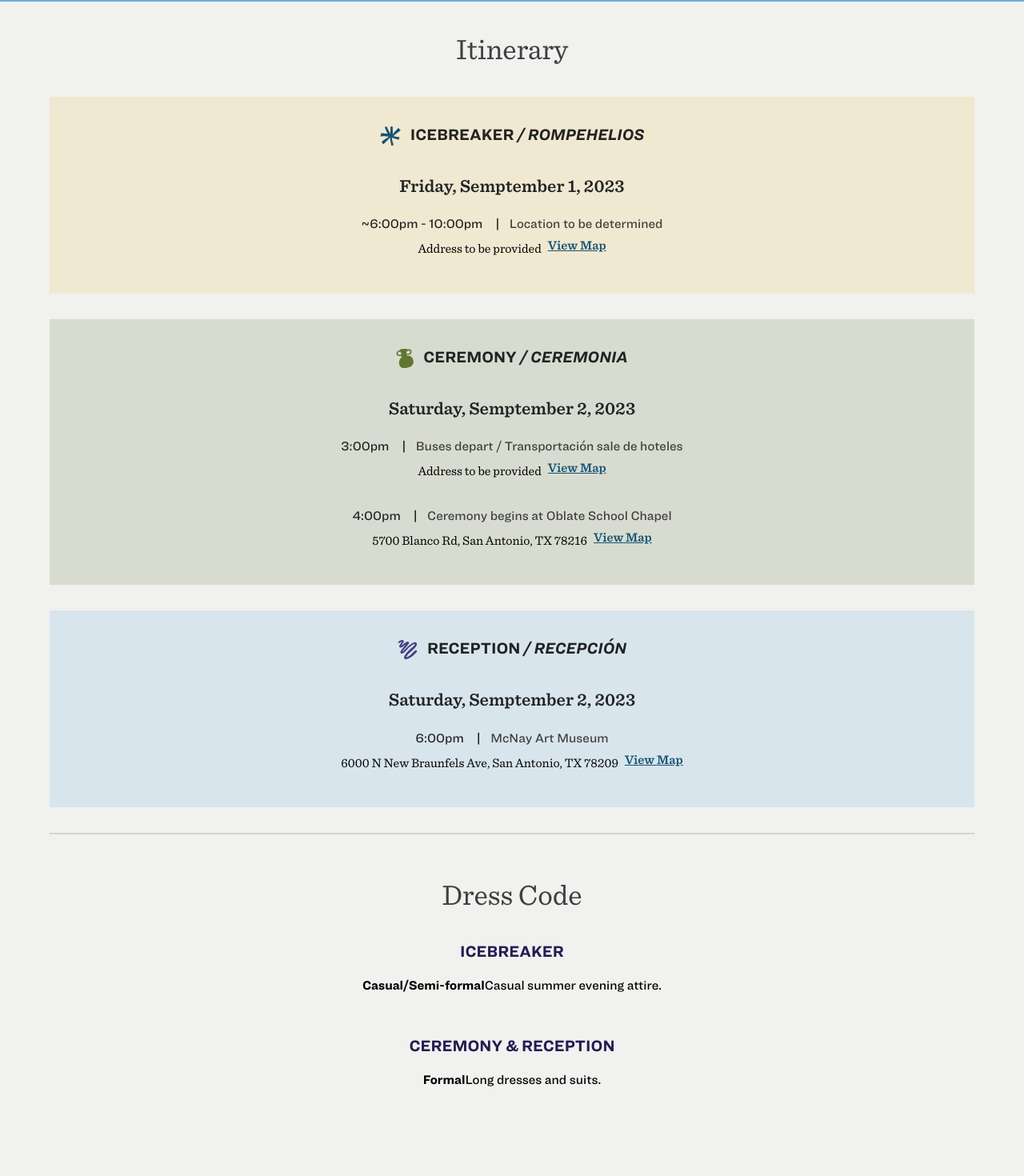
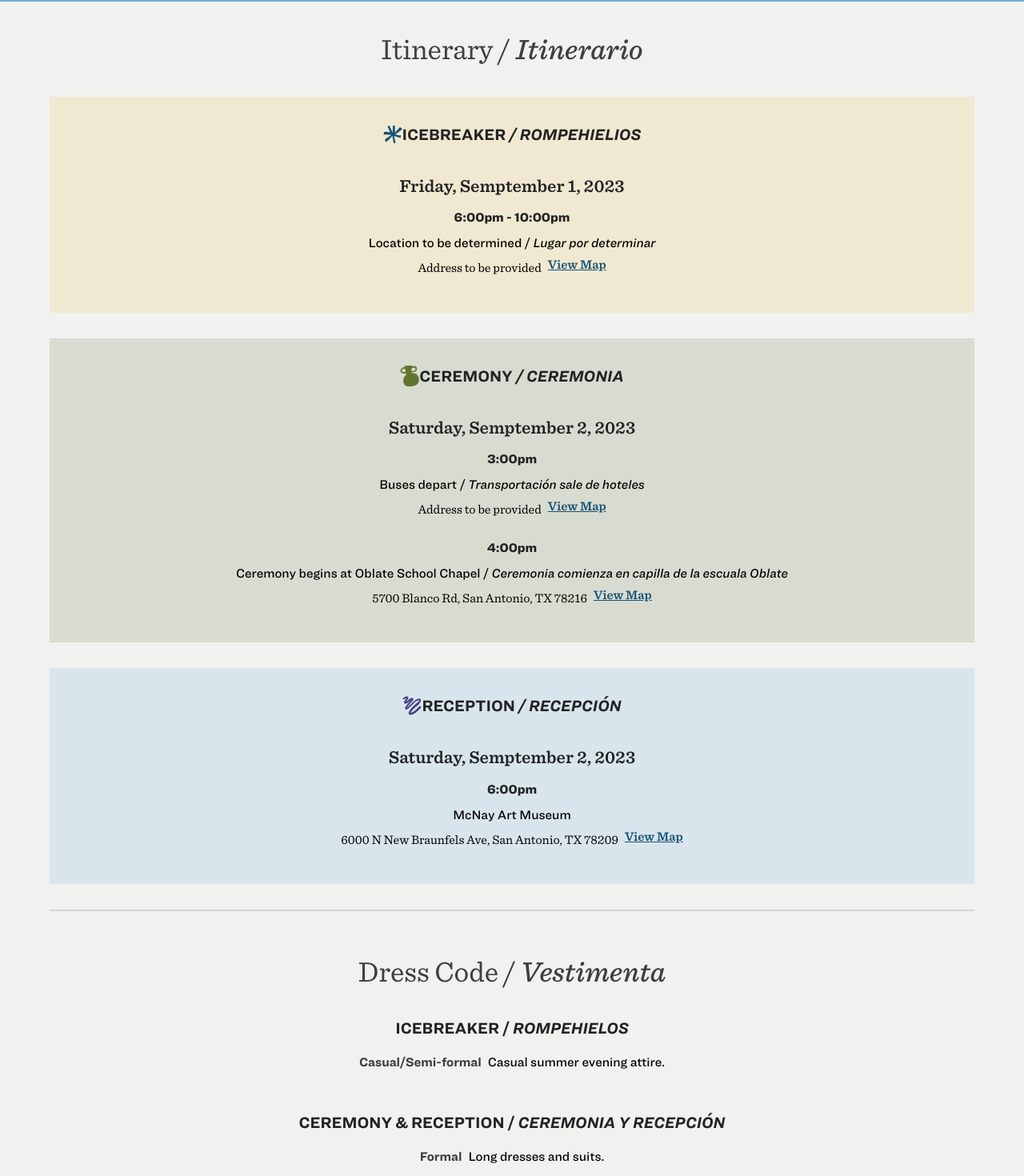
Before and after one commit to gabrielkilly/nabby-wedding, a Next.js app: page /itinerary in a window 1280 px wide. Shown: the part 80-1550 px from the top of the page at 80% size. Built offline with nearby package versions, Linux system fonts and the light colour scheme.

Commit message:
styling updates in progress

```diff
--- a/pages/index.tsx
+++ b/pages/index.tsx
@@ -23,21 +23,23 @@ export default function Home() {
         <Navbar />
           <div className="flex-auto">
             <div className="flex h-full lg:w-[1/2]">
-              <div className="flex flex-col justify-evenly lg:justify-center gap-8 lg:gap-16 xl:gap-32 items-center lg:w-1/2">
+              <div className="flex flex-col justify-evenly lg:justify-center gap-8 lg:gap-16 2xl:gap-32 items-center lg:w-1/2">
                 <div className="block lg:hidden w-full h-52 md:h-96 bg-[url('/index-main.png')] bg-cover bg-no-repeat bg-top"/>
                 <div className="flex flex-col max-w-xl px-4 text-center justify-center items-center space-y-8">
                   <h4 className="lg:hidden text-center">GABBY & NAYELI</h4>
                   <p className="p1 text-center">We’re getting married! And we are so excited for you to celebrate with us, in just <strong>{daysUntilWedding()} days!</strong></p>
                   <hr className="w-20 border-moss-300 border-t-1 border-b-2 rounded"/>
-                  <p className="p1 text-center">¡Nos vamos a casar! Con muchísima emoción, te esperamos en <strong>{daysUntilWedding()} días!</strong></p>
+                  <p className="p1 text-center italic">¡Nos vamos a casar! Con muchísima emoción, te esperamos en <strong>{daysUntilWedding()} días!</strong></p>
                 </div>
-                <div className="flex flex-col justify-around items-center bg-[#D8DCD0] rounded py-8 px-12 lg:py-16 lg:px-28 mb-4 lg:mb-0 ">
+                <div className="flex flex-col justify-around items-center bg-[#D8DCD0] rounded py-8 px-12 lg:py-16 lg:px-28 mb-4 lg:mb-8 ">
                   <div className="flex flex-col justify-center items-center">
                     <img src="plant.svg" />
                     <h3 className='text-center'>San Antonio, TX</h3>
                     <h4 className='small text-center p1'>September 1-2, 2023</h4>
                   </div>
                   <a href={NavItems.rsvp.url}><button className="mt-8 primary"><h4 className="text-white">RSVP</h4></button></a>
+                  <p className='text-gray-700 p3 mt-4 mb-1 lg:mb-0'>Please RSVP by July 15, 2023</p>
+                  <p className='text-gray-700 italic p3 text-center'>Favor de confirmar antes del 15 de julio 2023</p>
                 </div>
               </div>
               <div className=" hidden lg:flex flex-col justify-center items-center w-1/2 bg-[url('/index-main.png')] bg-cover bg-no-repeat bg-top"/>
--- a/pages/itinerary.tsx
+++ b/pages/itinerary.tsx
@@ -6,6 +6,7 @@ import Link from 'next/link'
 interface IteneraryMeetingPoint {
   timeRange: string,
   location: string,
+  locationEs?: string,
   address: string,
   mapUrl: string
 }
@@ -22,12 +23,13 @@ interface ItinerarySectionProps {
 const itnSections: ItinerarySectionProps[] = [
   {
     enTitle: "ICEBREAKER",
-    esTitle: "ROMPEHELIOS",
+    esTitle: "ROMPEHIELIOS",
     date: "Friday, Semptember 1, 2023",
     meetingPoints: [
       {
-        timeRange: "~6:00pm - 10:00pm",
+        timeRange: "6:00pm - 10:00pm",
         location: "Location to be determined",
+        locationEs: "Lugar por determinar",
         mapUrl: "https://maps.google.com",
         address: "Address to be provided"
       }
@@ -42,13 +44,15 @@ const itnSections: ItinerarySectionProps[] = [
     meetingPoints: [
       {
         timeRange: "3:00pm",
-        location: "Buses depart / Transportación sale de hoteles",
+        location: "Buses depart",
+        locationEs: "Transportación sale de hoteles",
         mapUrl: "https://maps.google.com",
         address: "Address to be provided"
       },
       {
         timeRange: "4:00pm",
         location: "Ceremony begins at Oblate School Chapel",
+        locationEs: "Ceremonia comienza en capilla de la escuala Oblate",
         mapUrl: "https://maps.google.com",
         address: "5700 Blanco Rd, San Antonio, TX 78216"
       }
@@ -75,6 +79,7 @@ const itnSections: ItinerarySectionProps[] = [
 
 interface DressCodeSectionProps {
   title: string,
+  titleEs: string,
   label: string,
   description: string
 }
@@ -82,11 +87,13 @@ interface DressCodeSectionProps {
 const dressCodeSections: DressCodeSectionProps[] = [
   {
     title: "ICEBREAKER",
+    titleEs: "ROMPEHIELOS",
     label: "Casual/Semi-formal",
     description: "Casual summer evening attire. "
   },
   {
     title: "CEREMONY & RECEPTION",
+    titleEs: "CEREMONIA Y RECEPCIÓN",
     label: "Formal",
     description: "Long dresses and suits. "
   }
@@ -105,12 +112,12 @@ export default function Itinerary() {
           <Navbar tabname={NavItems.itinerary.name} />
           <div className="flex flex-col items-center">
             <div className='flex flex-col justify-center items-center lg:p-8 w-full'>
-                <h2>Itinerary</h2>
+                <h2 className='text-gray-700 mt-4 lg:mt-0'>Itinerary / <span className='italic'>Itinerario</span></h2>
                 {itnSections.map(sections =>  ItinerarySection(sections))}
                 <hr className='w-[95%] mt-8 border-t-2 border-solid border-[#D3D3D3]'/>
             </div>
             <div className='flex flex-col justify-center items-center px-4 pt-4 pb-16'>
-              <h2 className='mb-3'>Dress Code</h2>
+            <h2 className='text-gray-700 mb-3'>Dress Code / <span className='italic'>Vestimenta</span></h2>
               {dressCodeSections.map(section => DressCodeSection(section))}
             </div>
           </div>
@@ -121,8 +128,11 @@ export default function Itinerary() {
 
 const ItinerarySection = ({enTitle, esTitle, date, meetingPoints, color, iconPath}: ItinerarySectionProps) => {
   return (
-    <div className={`flex flex-col ${color} justify-center items-center mt-8 py-8 w-full lg:w-[95%]`}>
-      <h5 className='text-gray-800'><img className="inline mr-3" src={iconPath}/>{enTitle} <span className='italic'>/ {esTitle}</span></h5>
+    <div className={`flex flex-col ${color} justify-center items-start lg:items-center px-4 lg:px-0 mt-8 py-8 w-full lg:w-[95%]`}>
+      <div className='flex flex-col lg:flex-row'>
+        <img className="w-6 mb-2 lg:mb-0" src={iconPath}/>
+        <h5 className='text-gray-800'>{enTitle} <span className='italic'>/ {esTitle}</span></h5>
+      </div>
       <h4 className='small mt-8 text-gray-800'>{date}</h4>
       <>{meetingPoints.map(point => MeetingPoint(point))}</>
     </div>
@@ -130,11 +140,15 @@ const ItinerarySection = ({enTitle, esTitle, date, meetingPoints, color, iconPat
 }
 
 const MeetingPoint = (point: IteneraryMeetingPoint) => {
-const {timeRange, location, address, mapUrl} = point
+const {timeRange, location, locationEs, address, mapUrl} = point
           return (
-            <div className='flex flex-col justify-center items-center my-3'>
-              <p className='p2 mt-2'><span className='text-gray-800'>{timeRange}</span> <span className='mx-3'>|</span><span className='text-gray-600'>{location}</span></p>
-              <div className='flex flex-col lg:flex-row justify-center items-center'>
+            <div className='flex flex-col justify-center lg:items-center my-3'>
+              <p className='text-gray-800 p2 font-extrabold'>{timeRange}</p>
+              <p className='p2 mt-2'>
+                <span className='text-gray-600'>{location}</span>
+                {locationEs ? <span className='text-gray-600'> / <span className=' italic'> {locationEs}</span></span> : <></>}
+              </p>
+              <div className='flex flex-col lg:flex-row justify-center lg:items-center'>
                 <p className='p3 mt-2'>{address}</p>
                 <Link href={mapUrl} target="_blank" className='ml-2 link'>View Map</Link>
               </div>
@@ -142,11 +156,11 @@ const {timeRange, location, address, mapUrl} = point
           )
 }
 
-const DressCodeSection = ({title, label, description}: DressCodeSectionProps) =>
+const DressCodeSection = ({title, titleEs, label, description}: DressCodeSectionProps) =>
   <div className='flex flex-col justify-center items-center my-4'>
-    <h5>{title}</h5>
+    <h5 className='text-gray-800'>{title} / <span className='italic'>{titleEs}</span></h5>
     <div className='flex flex-col lg:flex-row justify-center items-center my-4'>
-      <p><strong>{label}</strong></p>
+      <p className='mr-2 text-gray-700'><strong>{label}</strong></p>
       <p>{description}</p>
     </div>
   </div>
--- a/tailwind.config.js
+++ b/tailwind.config.js
@@ -58,7 +58,11 @@ module.exports = {
         600: '#231D52',
       },
       'gray': {
-        600: '#3F3F3F',
+        200: '#E6E6E6',
+        300: '#CECECE',
+        400: '#B3B3B3',
+        600: '7B7B7B',
+        700: '#3F3F3F',
         800: '#222324',
       },
     },
```
